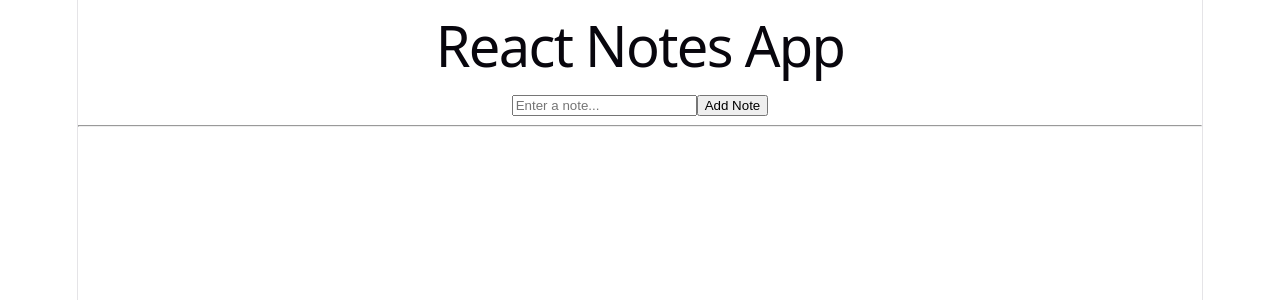
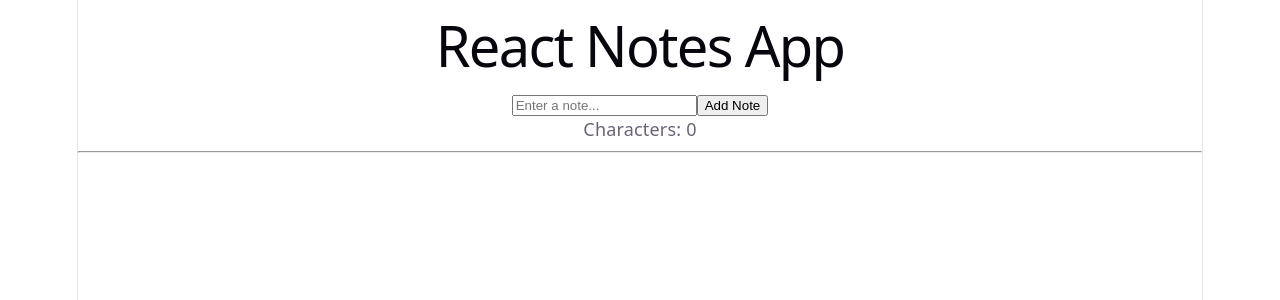
Before and after one commit to EGhesmati/Notes, a React (Vite) app in the folder Desktop/Notes/react-notes-app/: page / in a window 1280 px wide. Shown: the top 300 px of the page. Built offline with nearby package versions, Linux system fonts and the light colour scheme.

Commit message:
Add live character counter

```diff
--- a/Desktop/Notes/react-notes-app/src/App.tsx
+++ b/Desktop/Notes/react-notes-app/src/App.tsx
@@ -31,6 +31,7 @@ function App() {
       />
 
       <button onClick={addNote}>Add Note</button>
+      <p>Characters: {note.length}</p>
 
       <hr />
 
@@ -41,6 +42,7 @@ function App() {
           <button onClick={() => deleteNote(index)}>
             Delete
           </button>
+
         </div>
       ))}
     </div>
```
